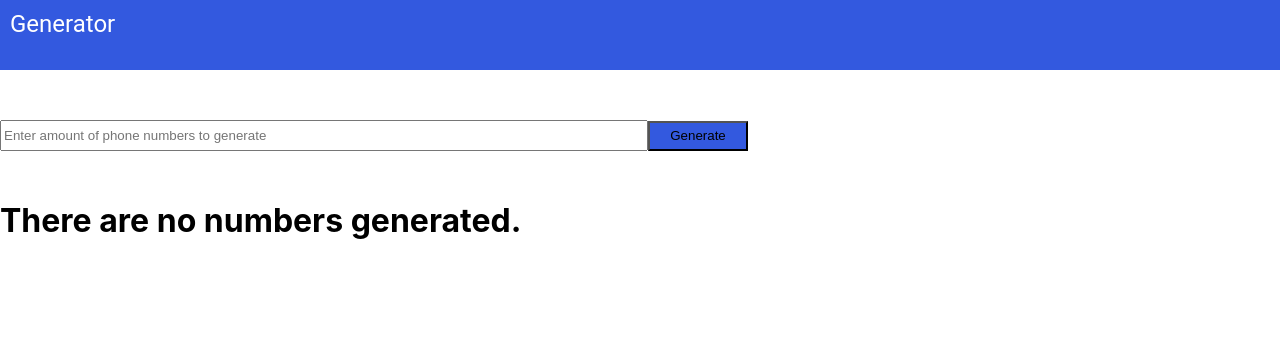
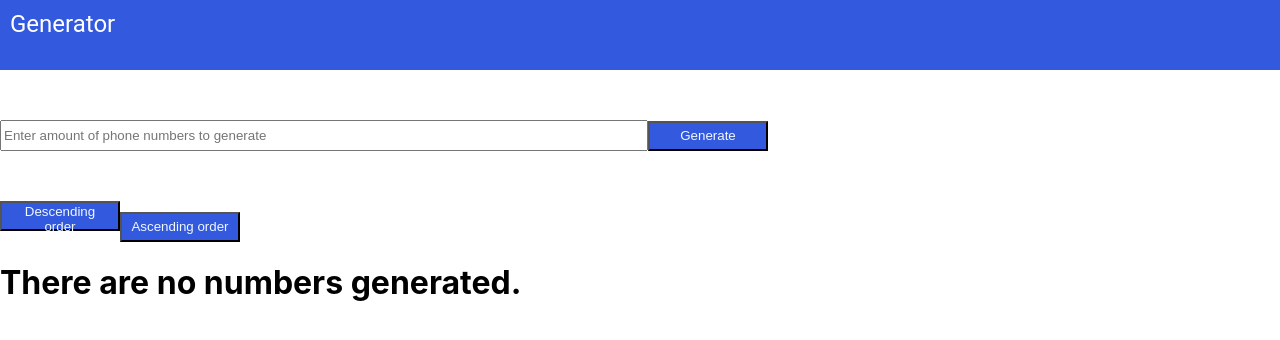
Before and after one commit to Collins33/random-number-generator, a React (Create React App) app: page / in a window 1280 px wide. Shown: the top 340 px of the page. Built offline with nearby package versions, Linux system fonts and the light colour scheme.

Commit message:
Add sorting functionality - add descending sorting - add ascending sorting

```diff
--- a/src/components/generator/generator.css
+++ b/src/components/generator/generator.css
@@ -9,7 +9,8 @@
 }
 
 .btn_number_generator {
-  width: 100px;
+  width: 120px;
   height: 30px;
   background-color: rgb(51, 89, 223);
+  color: aliceblue;
 }
--- a/src/components/generator/generator.jsx
+++ b/src/components/generator/generator.jsx
@@ -37,6 +37,26 @@ class generator extends Component {
     });
   };
 
+  sortGeneratedNumbersDescending = () => {
+    function sortNumber(a, b) {
+      return b - a;
+    }
+    const { generatedPhoneNumbers } = this.state;
+    this.setState({
+      generatedPhoneNumbers: generatedPhoneNumbers.sort(sortNumber)
+    });
+  };
+
+  sortGeneratedNumbersAscending = () => {
+    function sortNumber(a, b) {
+      return a - b;
+    }
+    const { generatedPhoneNumbers } = this.state;
+    this.setState({
+      generatedPhoneNumbers: generatedPhoneNumbers.sort(sortNumber)
+    });
+  };
+
   render() {
     const { generatedPhoneNumbers } = this.state;
     return (
@@ -54,6 +74,20 @@ class generator extends Component {
           </button>
         </form>
         <div>
+          <button
+            onClick={this.sortGeneratedNumbersDescending}
+            className="btn_number_generator"
+          >
+            Descending order
+          </button>
+          <button
+            onClick={this.sortGeneratedNumbersAscending}
+            className="btn_number_generator"
+          >
+            Ascending order
+          </button>
+        </div>
+        <div>
           <Numbers generatedPhoneNumbers={generatedPhoneNumbers} />
         </div>
       </>
--- a/src/utils/generator.js
+++ b/src/utils/generator.js
@@ -8,7 +8,7 @@ const generatePhoneNumbers = (generatedNumbers, amount) => {
     number = `0${Math.floor(Math.random() * 1000000000 + 1)}`;
     if (
       !generatedNumbers.includes(number) &&
-      generatedNumbers.length <= 10000
+      generatedNumbers.length <= 100000
     ) {
       generatedNumbers.push(number);
     }
```
